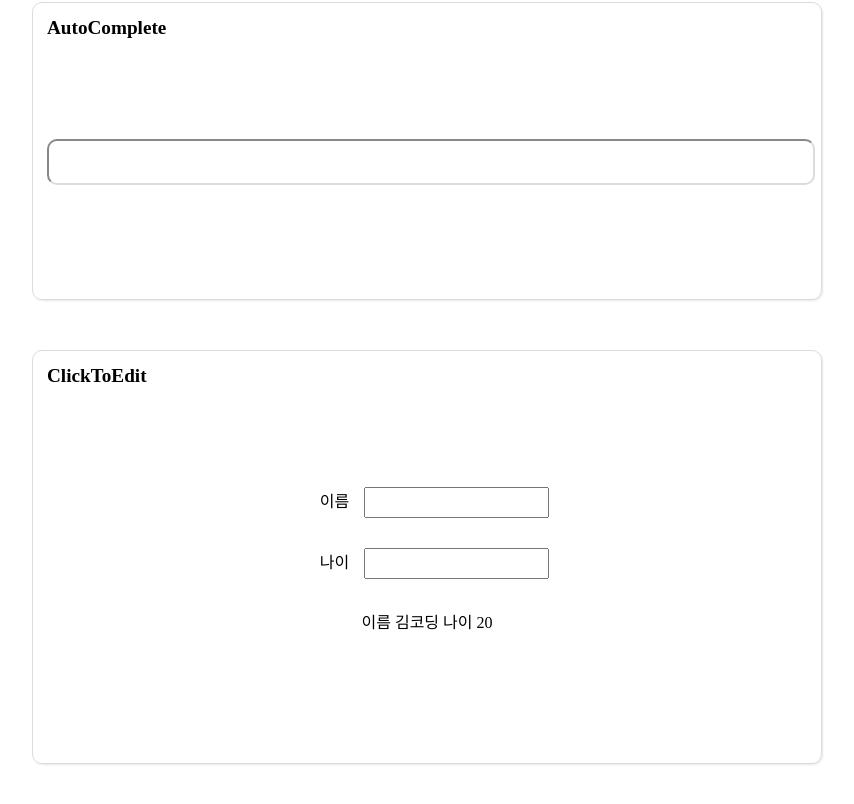
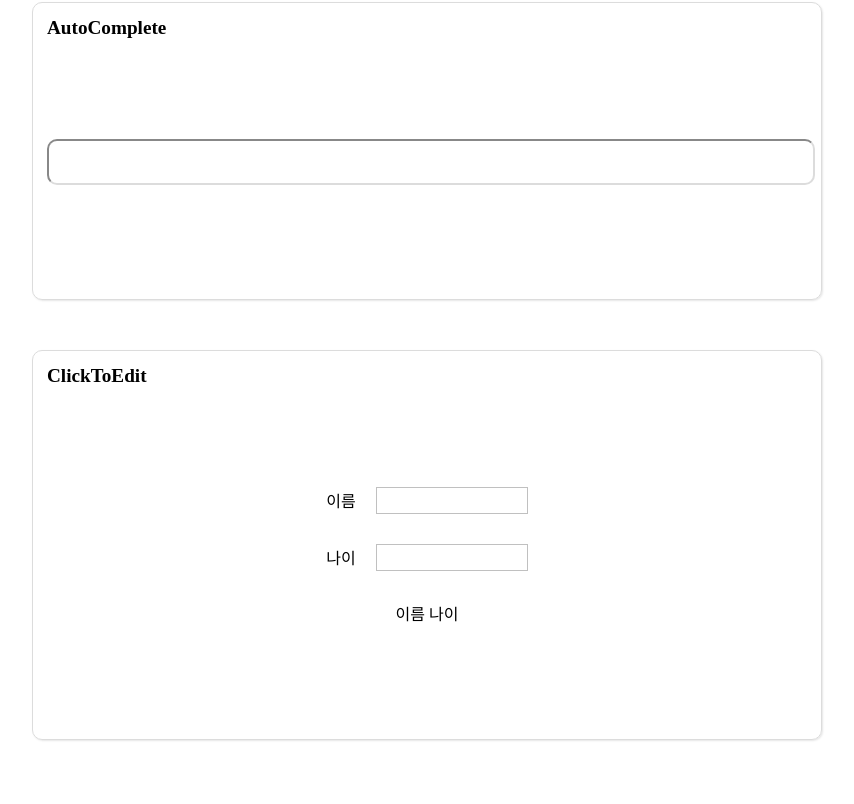
Before and after one commit to HeeYeonKim98/react-custom-component, a React (Create React App) app: page / in a window 1280 px wide. Shown: the part 1651-2455 px from the top of the page, without its empty margins (213-1067 px from the left). Built offline with nearby package versions, Linux system fonts and the light colour scheme.

Commit message:
:sparkles: ClickToEdit 완료

```diff
--- a/src/App.js
+++ b/src/App.js
@@ -35,6 +35,9 @@ const ComponentWrapper = styled.div`
 const App = () => {
   const [toggle, setToggle] = useToggle(false);
   const [tab, , setTab] = useInput("ONE");
+  const [data, onChangeData] = useInput({ name: "", age: "" });
+  const [editName, , seteditName] = useInput("");
+  const [editAge, , seteditAge] = useInput("");
 
   return (
     <>
@@ -93,9 +96,27 @@ const App = () => {
         <Container>
           <span className="app-content">ClickToEdit</span>
           <ComponentWrapper>
-            <ClickToEdit id="name" label="이름" />
-            <ClickToEdit id="age" label="나이" />
-            <p>이름 김코딩 나이 20</p>
+            <ClickToEdit
+              label="이름"
+              type="text"
+              name="name"
+              placeholder={data.name}
+              value={data.name}
+              onChange={onChangeData}
+              onBlur={() => seteditName(data.name)}
+            />
+            <ClickToEdit
+              label="나이"
+              type="text"
+              name="age"
+              placeholder={data.age}
+              value={data.age}
+              onChange={onChangeData}
+              onBlur={() => seteditAge(data.age)}
+            />
+            <div>
+              이름 {editName} 나이 {editAge}
+            </div>
           </ComponentWrapper>
         </Container>
       </Div>
--- a/src/component/ClickToEdit.js
+++ b/src/component/ClickToEdit.js
@@ -1,24 +1,69 @@
+/* eslint-disable no-unused-expressions */
+import React from "react";
 import styled from "styled-components";
+import useInput from "../hooks/useInput";
+import useToggle from "../hooks/useToggle";
 
-const LabelWrapper = styled.label`
+const LabelWrapper = styled.div`
   text-align: center;
-  display: block;
   margin-bottom: 30px;
+  display: flex;
+  flex-wrap: wrap;
+  justify-content: center;
+  align-items: center;
 `;
 
 const Label = styled.label`
-  padding: 15px;
+  margin-right: 20px;
 `;
 
 const Input = styled.input`
+  width: 150px;
   height: 25px;
+  text-align: center;
 `;
 
-const ClickToEdit = ({ id, label }) => {
+const Div = styled.div`
+  border: 1px solid #c0c0c0;
+  height: 25px;
+  width: 150px;
+`;
+
+const ClickToEdit = ({
+  id,
+  label,
+  type,
+  onChange,
+  value,
+  name,
+  placeholder,
+  onBlur,
+}) => {
+  const [isEditing, setEditing] = useToggle(false);
+
   return (
     <LabelWrapper>
       <Label htmlFor={id}>{label}</Label>
-      <Input id={id} />
+      {isEditing ? (
+        <div
+          onBlur={() => {
+            setEditing(false);
+          }}
+          onBlur={onBlur}
+        >
+          <Input
+            type={type}
+            id={id}
+            onChange={onChange}
+            value={value}
+            name={name}
+          />
+        </div>
+      ) : (
+        <Div onClick={() => setEditing(true)}>
+          <span>{placeholder}</span>
+        </Div>
+      )}
     </LabelWrapper>
   );
 };
--- a/src/component/Tag.js
+++ b/src/component/Tag.js
@@ -1,6 +1,6 @@
-import React, { useState } from "react";
-
+import React from "react";
 import styled from "styled-components";
+import useInput from "../hooks/useInput";
 
 const Div = styled.div`
   display: flex;
@@ -61,7 +61,7 @@ const List = styled.li`
 `;
 
 const Tag = ({ tags }) => {
-  const [tag, setTag] = useState(tags);
+  const [tag, , setTag] = useInput(tags);
 
   const removeTags = (indexToRemove) => {
     setTag([...tag.filter((_, index) => index !== indexToRemove)]);
```
